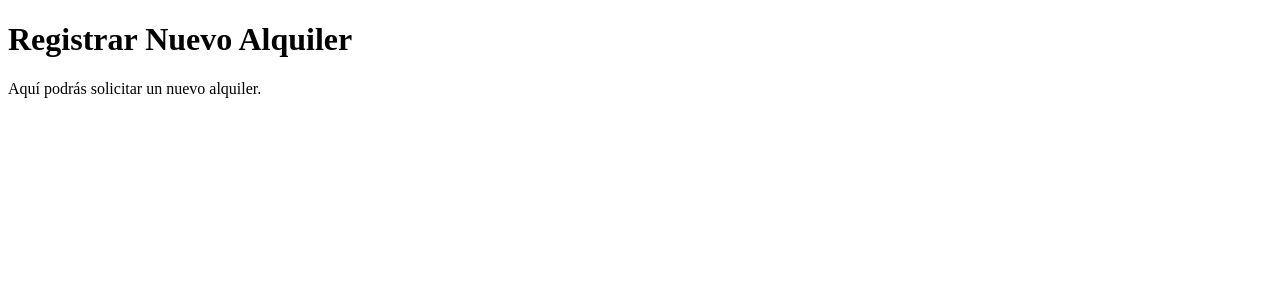
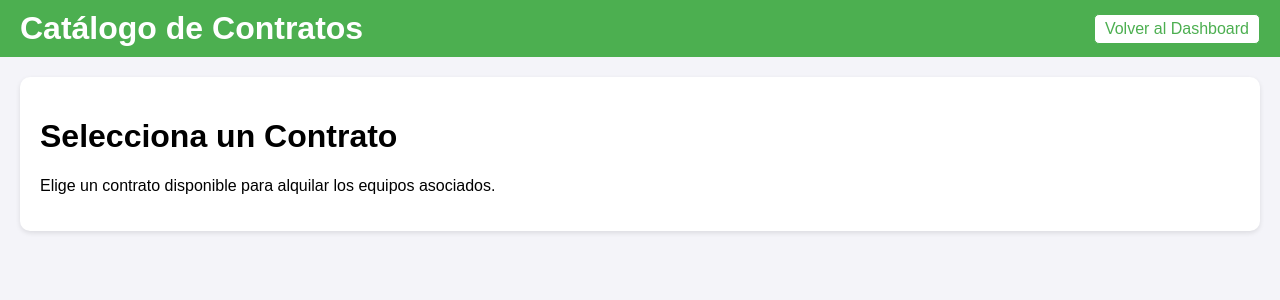
Before and after one commit to JuanJojoa7/Sistema-Tech-SID2, a Django app: template mainapp/templates/new_rental.html in a window 1280 px wide. Shown: the top 300 px of the page. Run offline with Django 5.2, Linux system fonts and the light colour scheme; the template is opened without the code that fills it, so the values that code supplies are empty; parts of the project's set-up code (start-up, migrations or seed data) failed here and were passed over.

Commit message:
JFJC/feat: Update on Model and a lot has been improved

```diff
--- /dev/null
+++ b/mainapp/static/css/new_rental.css
@@ -0,0 +1,100 @@
+body {
+    font-family: Arial, sans-serif;
+    margin: 0;
+    padding: 0;
+    background-color: #f4f4f9;
+}
+
+header {
+    background-color: #4CAF50;
+    color: white;
+    padding: 10px 20px;
+    text-align: center;
+    display: flex;
+    justify-content: space-between;
+    align-items: center;
+}
+
+header h1 {
+    margin: 0;
+}
+
+header .btn {
+    background-color: white;
+    color: #4CAF50;
+    padding: 5px 10px;
+    text-decoration: none;
+    border: 1px solid #4CAF50;
+    border-radius: 5px;
+}
+
+header .btn:hover {
+    background-color: #45a049;
+    color: white;
+}
+
+main {
+    padding: 20px;
+    max-width: 1200px;
+    margin: 20px auto;
+    background: white;
+    box-shadow: 0 2px 5px rgba(0, 0, 0, 0.1);
+    border-radius: 10px;
+}
+
+.contracts-container {
+    display: flex;
+    flex-wrap: wrap;
+    gap: 20px;
+    justify-content: center;
+}
+
+.contract-card {
+    border: 1px solid #ddd;
+    border-radius: 8px;
+    padding: 16px;
+    width: 300px;
+    box-shadow: 0 2px 4px rgba(0, 0, 0, 0.1);
+    text-align: center;
+    background-color: #fff;
+}
+
+.contract-card h2 {
+    font-size: 20px;
+    color: #333;
+    margin-bottom: 10px;
+}
+
+.contract-card p {
+    font-size: 14px;
+    margin: 5px 0;
+    color: #555;
+}
+
+.contract-card ul {
+    list-style: none;
+    padding: 0;
+    margin: 10px 0;
+}
+
+.contract-card li {
+    font-size: 14px;
+    color: #555;
+    margin: 5px 0;
+}
+
+.btn-request-contract {
+    background-color: #4CAF50;
+    color: white;
+    border: none;
+    padding: 10px 15px;
+    border-radius: 5px;
+    cursor: pointer;
+    width: 100%;
+    font-size: 16px;
+    font-weight: bold;
+}
+
+.btn-request-contract:hover {
+    background-color: #45a049;
+}
--- a/mainapp/templates/new_rental.html
+++ b/mainapp/templates/new_rental.html
@@ -1,12 +1,45 @@
+{% load static %}
 <!DOCTYPE html>
 <html lang="en">
 <head>
     <meta charset="UTF-8">
     <meta name="viewport" content="width=device-width, initial-scale=1.0">
-    <title>Nuevo Alquiler</title>
+    <title>Catálogo de Contratos</title>
+    <link rel="stylesheet" href="{% static 'css/new_rental.css' %}">
 </head>
 <body>
-    <h1>Registrar Nuevo Alquiler</h1>
-    <p>Aquí podrás solicitar un nuevo alquiler.</p>
+    <header>
+        <h1>Catálogo de Contratos</h1>
+        <a href="{% url 'dashboard' %}" class="btn">Volver al Dashboard</a>
+    </header>
+    <main>
+        <h1>Selecciona un Contrato</h1>
+        <p>Elige un contrato disponible para alquilar los equipos asociados.</p>
+
+        <div class="contracts-container">
+            {% for item in contracts_with_equipments %}
+            <div class="contract-card">
+                <h2>Contrato N° {{ item.contract.contract_number }}</h2>
+                <p><strong>Fecha de inicio:</strong> {{ item.contract.start_date }}</p>
+                <p><strong>Fecha de finalización:</strong> {{ item.contract.end_date }}</p>
+                <p><strong>Valor mensual:</strong> ${{ item.contract.monthly_value }}</p>
+
+                <h3>Equipos Asociados:</h3>
+                <ul>
+                    {% for equipment in item.equipments %}
+                    <li>
+                        <strong>Código:</strong> {{ equipment.inventory_code }} - {{ equipment.description }}
+                    </li>
+                    {% endfor %}
+                </ul>
+
+                <form method="POST" action="{% url 'request_contract' item.contract.contract_number %}">
+                    {% csrf_token %}
+                    <button class="btn-request-contract">Solicitar Contrato</button>
+                </form>
+            </div>
+            {% endfor %}
+        </div>
+    </main>
 </body>
 </html>
--- a/mainapp/urls.py
+++ b/mainapp/urls.py
@@ -3,13 +3,16 @@ from django.urls import path
 from mainapp.views.dashboard import dashboard
 from mainapp.views.home import home
 from mainapp.views.login_user import login_user
-from mainapp.views.new_rental import new_rental
+from mainapp.views.logout import logout
+from mainapp.views.new_rental import new_rental, request_contract
 from mainapp.views.register_user import register_user
 
 urlpatterns = [
     path('', home, name='home'),
     path('login/', login_user, name='login'),
+    path('logout/', logout, name='logout'),
     path('register/', register_user, name='register'),
     path('dashboard/', dashboard, name='dashboard'),
     path('new_rental/', new_rental, name='new_rental'),
+    path('request_contract/<str:contract_id>/', request_contract, name='request_contract'),
 ]
--- /dev/null
+++ b/mainapp/views/logout.py
@@ -0,0 +1,5 @@
+from django.shortcuts import redirect
+
+def logout(request):
+    request.session.flush()  # Elimina todos los datos de la sesión
+    return redirect('login')  # Redirige al login
```
Also changed, not shown: mainapp/static/css/dashboard.css (+30 -0 lines), mainapp/templates/dashboard.html (+8 -7 lines), mainapp/views/dashboard.py (+12 -9 lines), mainapp/views/new_rental.py (+50 -6 lines).
